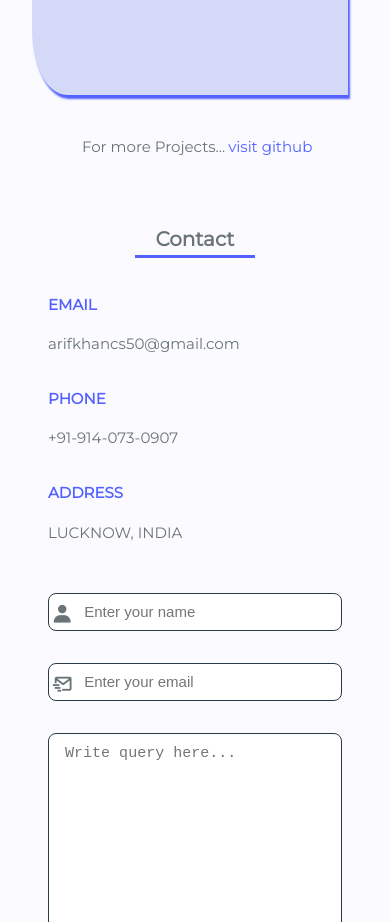
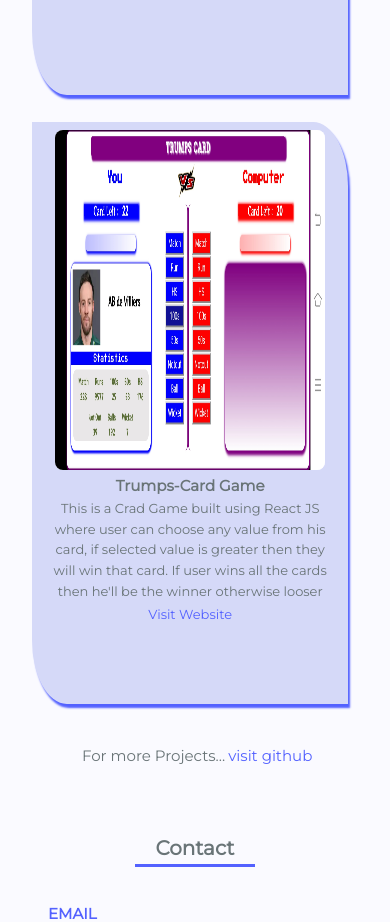
Before and after one commit to aaryf777/My-Portfolio, a plain HTML site: page index.html in a window 390 px wide. Shown: the part 4960-5882 px from the top of the page. Drawn offline with nearby package versions, Linux system fonts and the light colour scheme.

Commit message:
changes update

```diff
--- a/index.html
+++ b/index.html
@@ -148,6 +148,14 @@
                      <a href="https://aaryf-music-player.netlify.app" target="_blank" class="portfolio-link-name">Visit Website</a>
                      </div>
                  </div>
+                 <div class="portfolio-data">
+                    <img src="./images/Screenshot_20210520_224833.jpg" alt="jksdb">
+                    <div class="portfolio-link">
+                     <p class="portfolio-text">Trumps-Card Game</p>
+                     <p class="project-desc">This is a Crad Game built using React JS where user can choose any value from his card, if selected value is greater then they will win that card. If user wins all the cards then he'll be the winner otherwise looser </p>
+                     <a href="https://trum-card-app.herokuapp.com" target="_blank" class="portfolio-link-name">Visit Website</a>
+                     </div>
+                 </div>
                  <div class="portfolio-end">
                      <p>For more Projects...</p>
                      <a href="https://github.com/aaryf777" target="_blank">visit github</a>
--- a/style.css
+++ b/style.css
@@ -536,7 +536,7 @@
 }
 .portfolio-data img {
     height: 40vh;
-    width: 155px;
+    width: 245px;
     border-radius: .5rem;
 
     background-color: var(--white-color);
@@ -607,7 +607,7 @@
     }
     .portfolio-data img {
         height: 60%;
-        width: 80%;
+        width: 90%;
         border-radius: .5rem;
 
         background-color: var(--white-color);
```
Also changed, not shown: images/Screenshot_20210520_224833.jpg (added).
